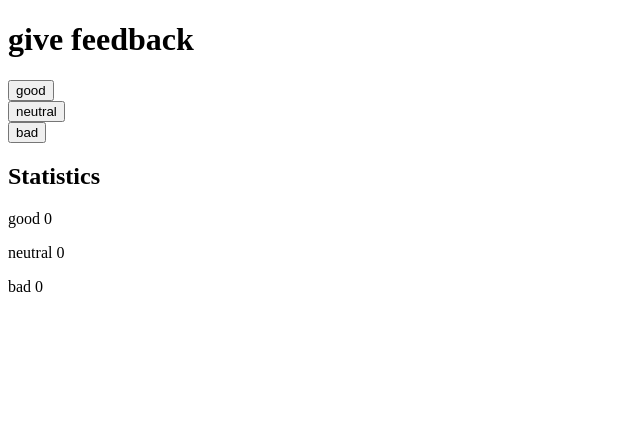
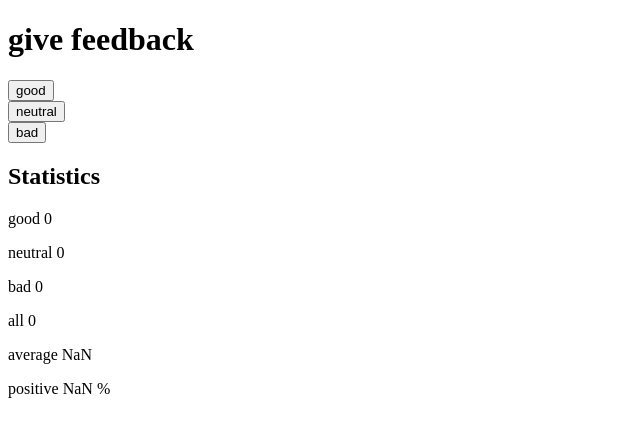
Before and after one commit to Rohitmajalatti05/FullStackOpen, a React (Vite) app in the folder part1/unicafe/: page / in a window 1280 px wide. Shown: the top 436 px of the page, without its empty margins (0-640 px from the left). Built offline with nearby package versions, Linux system fonts and the light colour scheme.

Commit message:
1.7: unicafe step 2 completed

```diff
--- a/part1/unicafe/src/App.jsx
+++ b/part1/unicafe/src/App.jsx
@@ -20,6 +20,9 @@ const Statistics = (props) => {
     <p>good {props.good}</p>
     <p>neutral {props.neutral}</p>
     <p>bad {props.bad}</p>
+    <p>all {props.all}</p>
+    <p>average {props.average}</p>
+    <p>positive {props.percentage} %</p>
   </div>
  )
 }
@@ -30,6 +33,9 @@ const App = () => {
   const [good, setGood] = useState(0)
   const [neutral, setNeutral] = useState(0)
   const [bad, setBad] = useState(0)
+  const all = good + neutral + bad;
+  const average = (good - bad) / all;
+  const percentage = (good * 100) / all;
 
   return (
     <div>
@@ -37,7 +43,7 @@ const App = () => {
       <Button handleClick={() => setGood(good + 1)} text ="good"/>
       <Button handleClick={() => setNeutral(neutral + 1)} text ="neutral"/>
       <Button handleClick={() => setBad(bad + 1)} text ="bad"/>
-      <Statistics good = {good}  neutral = {neutral} bad = {bad}/>
+      <Statistics good = {good}  neutral = {neutral} bad = {bad} all= {all} average={average} percentage = {percentage}/>
 
     </div>
   )
```
